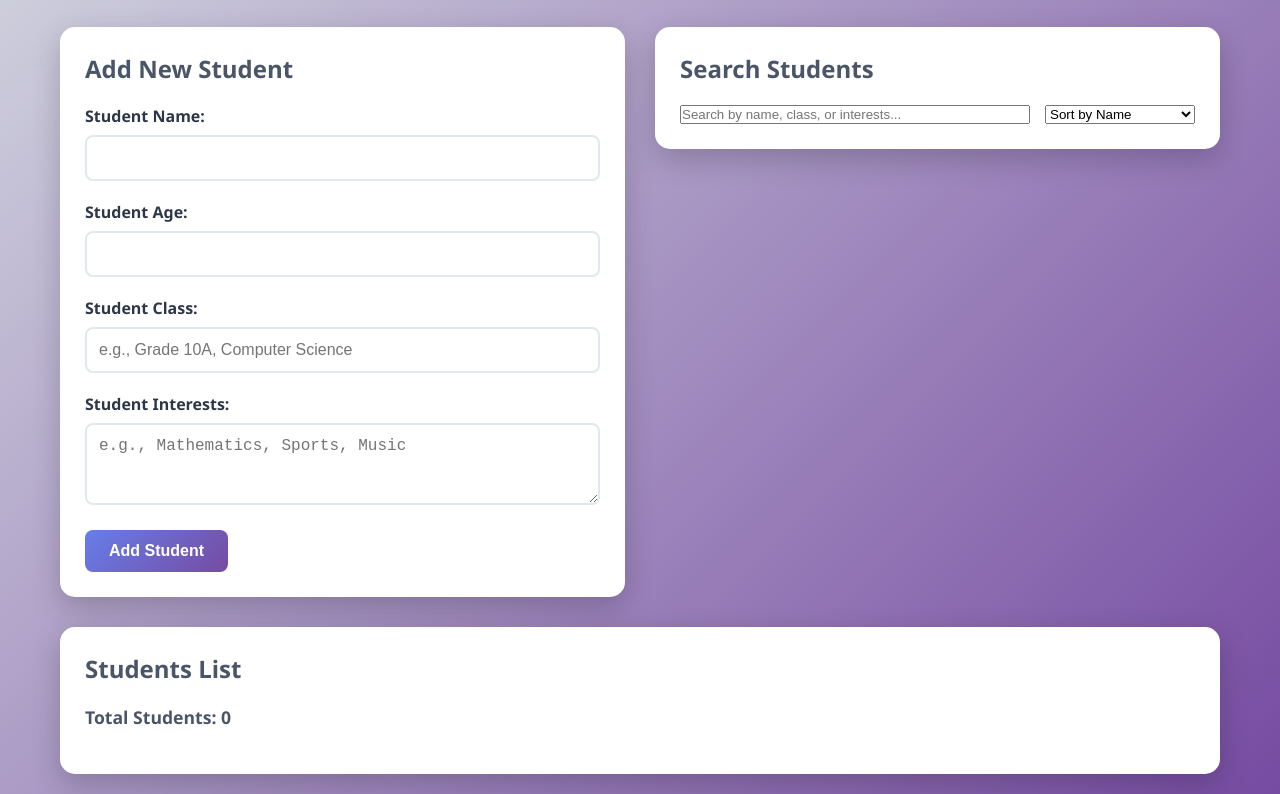
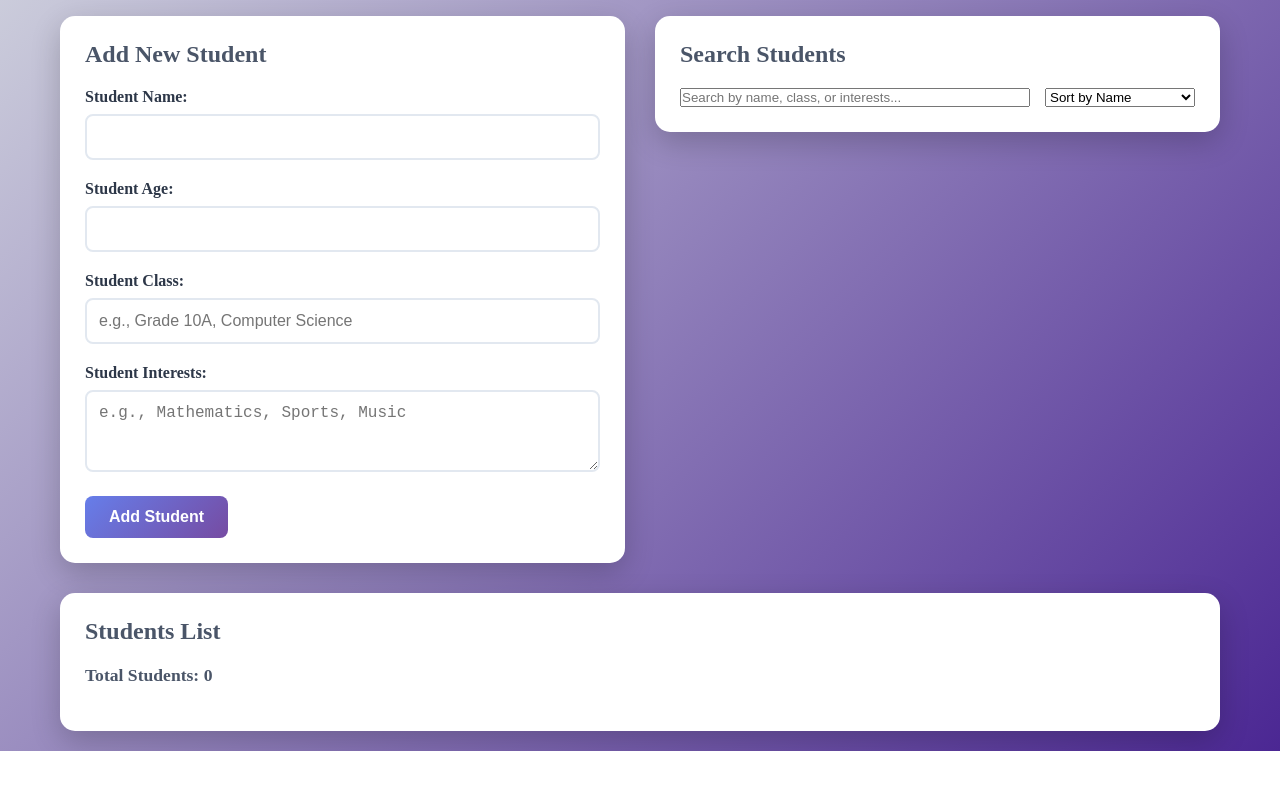
Before and after one commit to Goodnessukaigwe/advance_todo_app, a plain HTML site: page index.html in a window 1280 px wide. Shown: the part 112-906 px from the top of the page. After the commit the page ends 863 px from the top, so only its background shows below. Drawn offline with Linux system fonts and the light colour scheme; a script that the page names is missing.

Commit message:
Update body styles: change font family to 'Times New Roman' and background gradient color

```diff
--- a/style.css
+++ b/style.css
@@ -5,8 +5,8 @@
 }
 
 body {
-    font-family: 'Segoe UI', Tahoma, Geneva, Verdana, sans-serif;
-    background: linear-gradient(135deg, #d2d5df 0%, #764ba2 100%);
+    font-family: "Times New Roman", Arial, serif;
+    background: linear-gradient(135deg, #d2d5df 0%, #4b2793 100%);
     min-height: 100vh;
     color: #333;
 }
```
